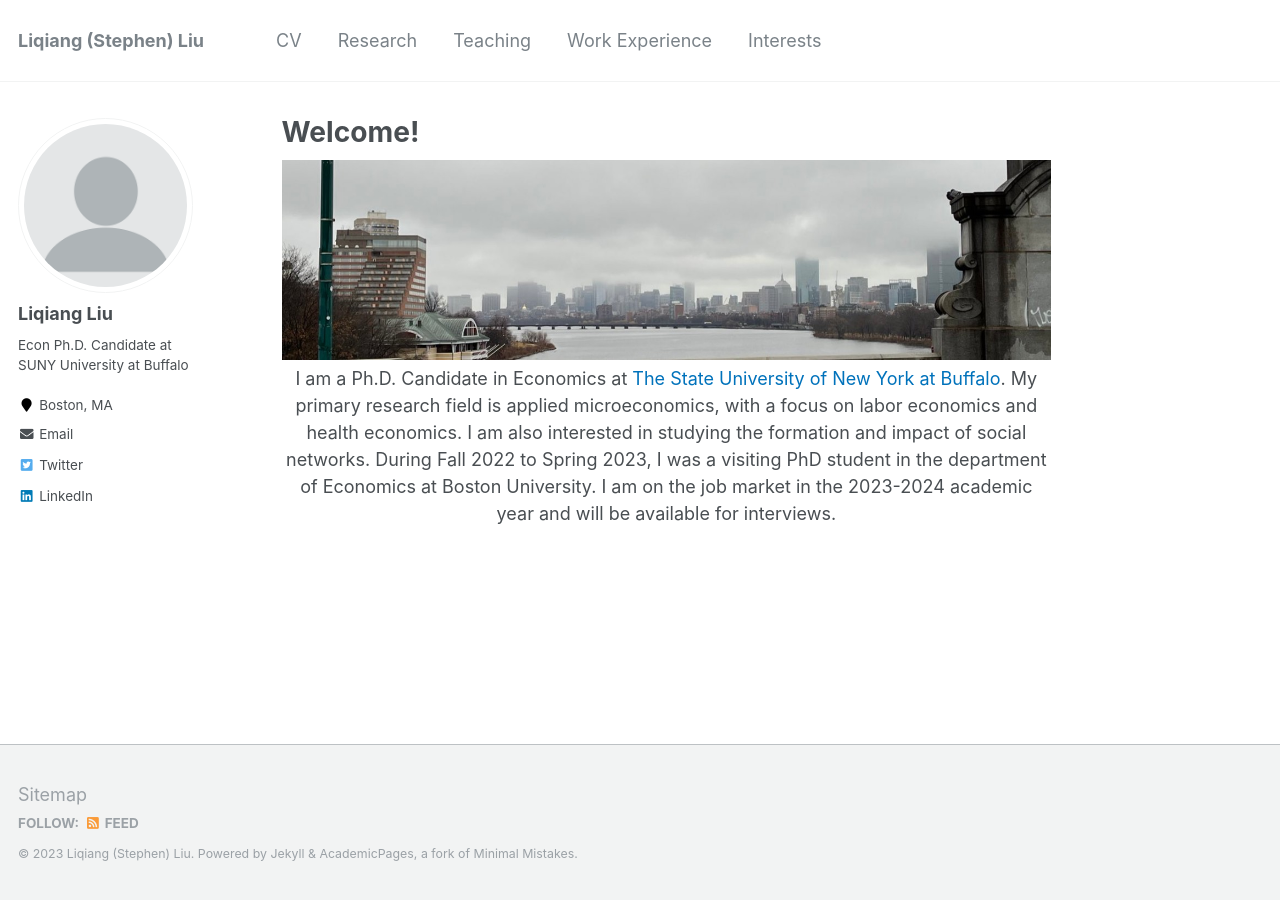
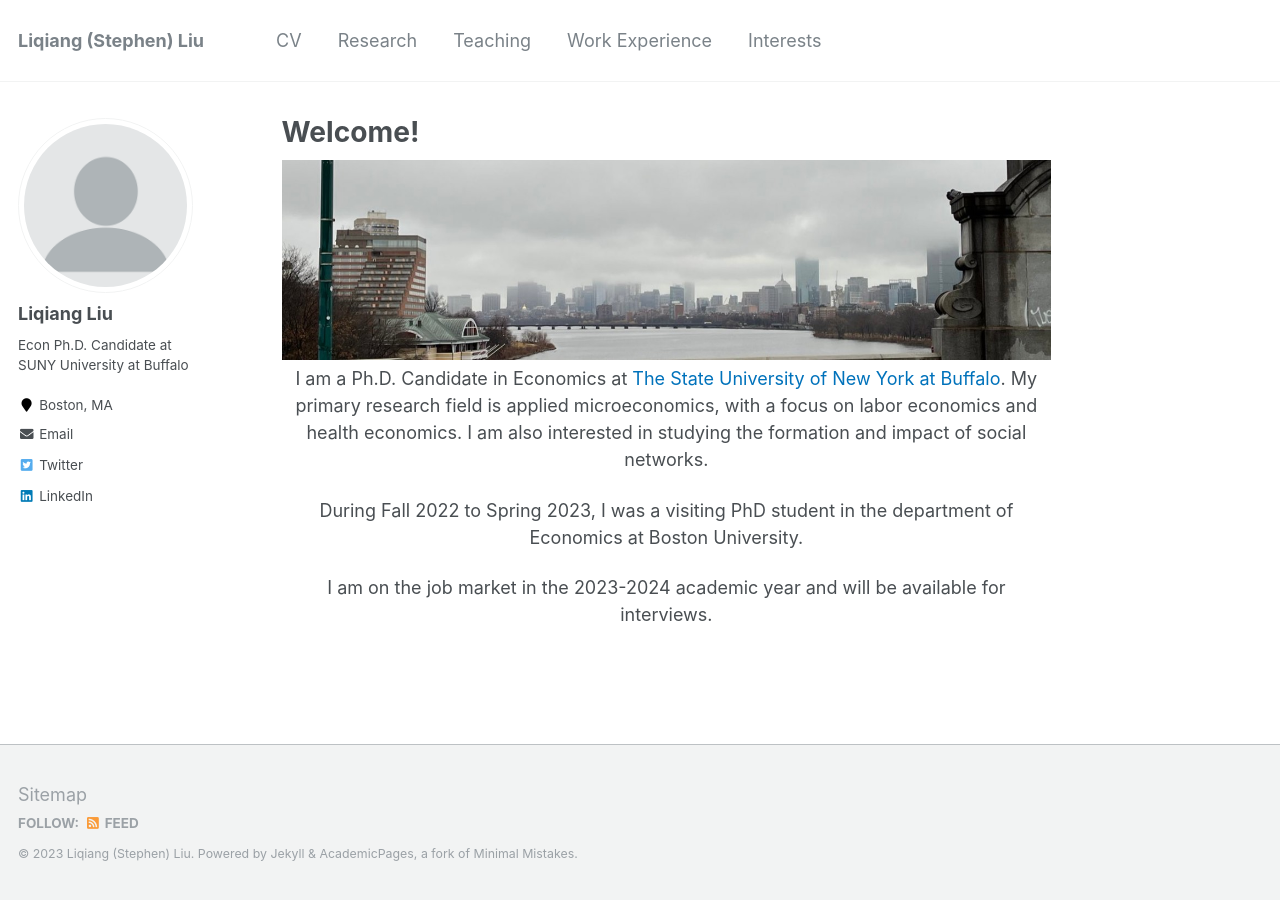
Before and after one commit to Liqiang-Liu/Liqiang-Liu.github.io, a Jekyll site: the page built from _pages/about.md, in a window 1280 px wide. Built offline with Jekyll 4.4.1, drawn with Linux system fonts in a browser that asks for light colours.

Commit message:
Update about.md

```diff
--- a/_pages/about.md
+++ b/_pages/about.md
@@ -24,11 +24,11 @@
 
 <div class="image-container">
   <img src="/images/background.jpg" alt="Image">
-  I am a Ph.D. Candidate in Economics at <a href="https://www.buffalo.edu/" style="text-decoration:none;"><span style="color: #0072bb">The State University of New York at Buffalo</span></a>. My primary research field is applied microeconomics, with a focus on labor economics and health economics. I am also interested in studying the formation and impact of social networks.
+  <p>I am a Ph.D. Candidate in Economics at <a href="https://www.buffalo.edu/" style="text-decoration:none;"><span style="color: #0072bb">The State University of New York at Buffalo</span></a>. My primary research field is applied microeconomics, with a focus on labor economics and health economics. I am also interested in studying the formation and impact of social networks.</p>
 
-  During Fall 2022 to Spring 2023, I was a visiting PhD student in the department of Economics at Boston University.
+  <p>During Fall 2022 to Spring 2023, I was a visiting PhD student in the department of Economics at Boston University.</p>
 
-  I am on the job market in the 2023-2024 academic year and will be available for interviews.
+  <p>I am on the job market in the 2023-2024 academic year and will be available for interviews.</p>
 
 </div>
 
```
